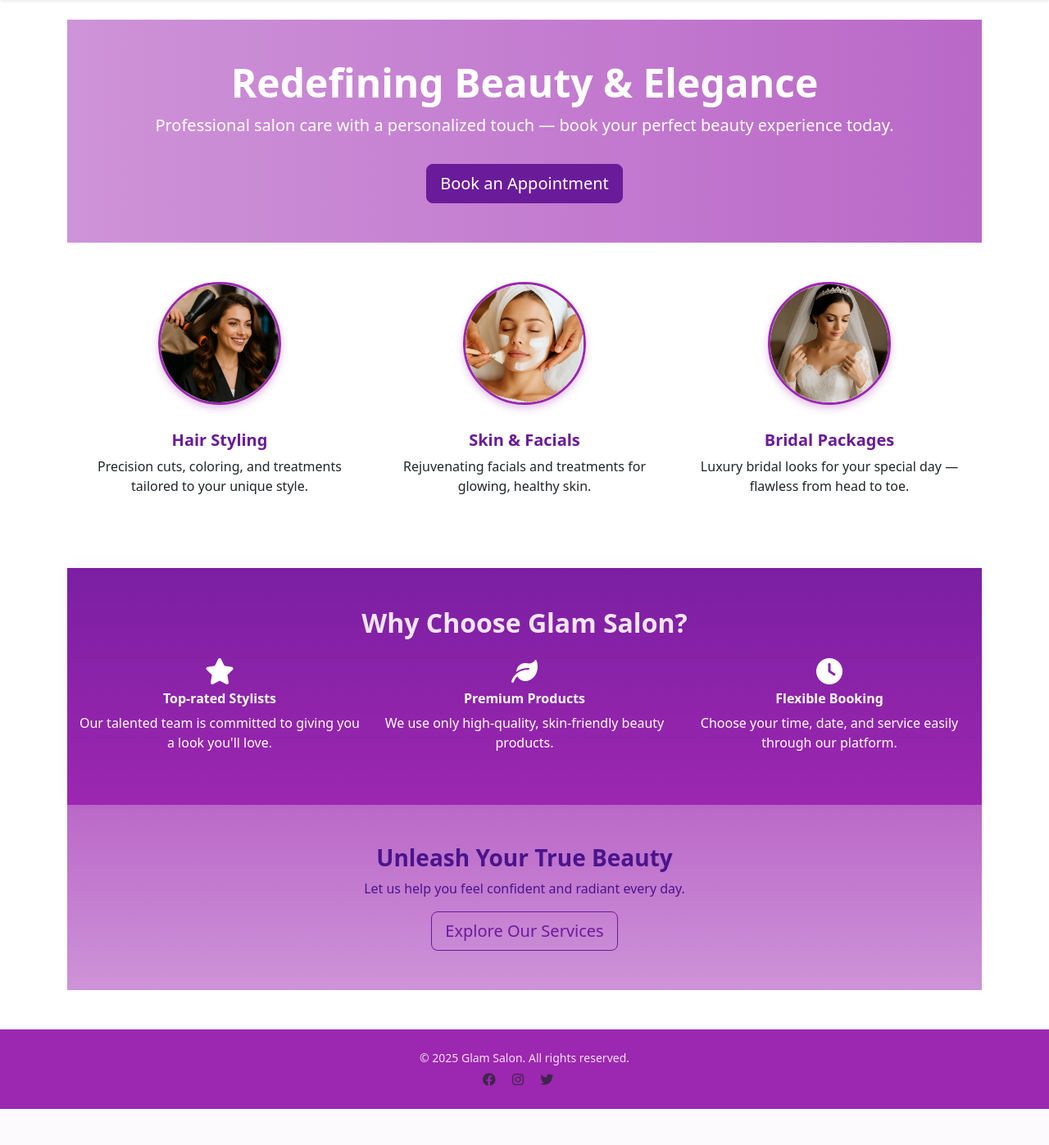
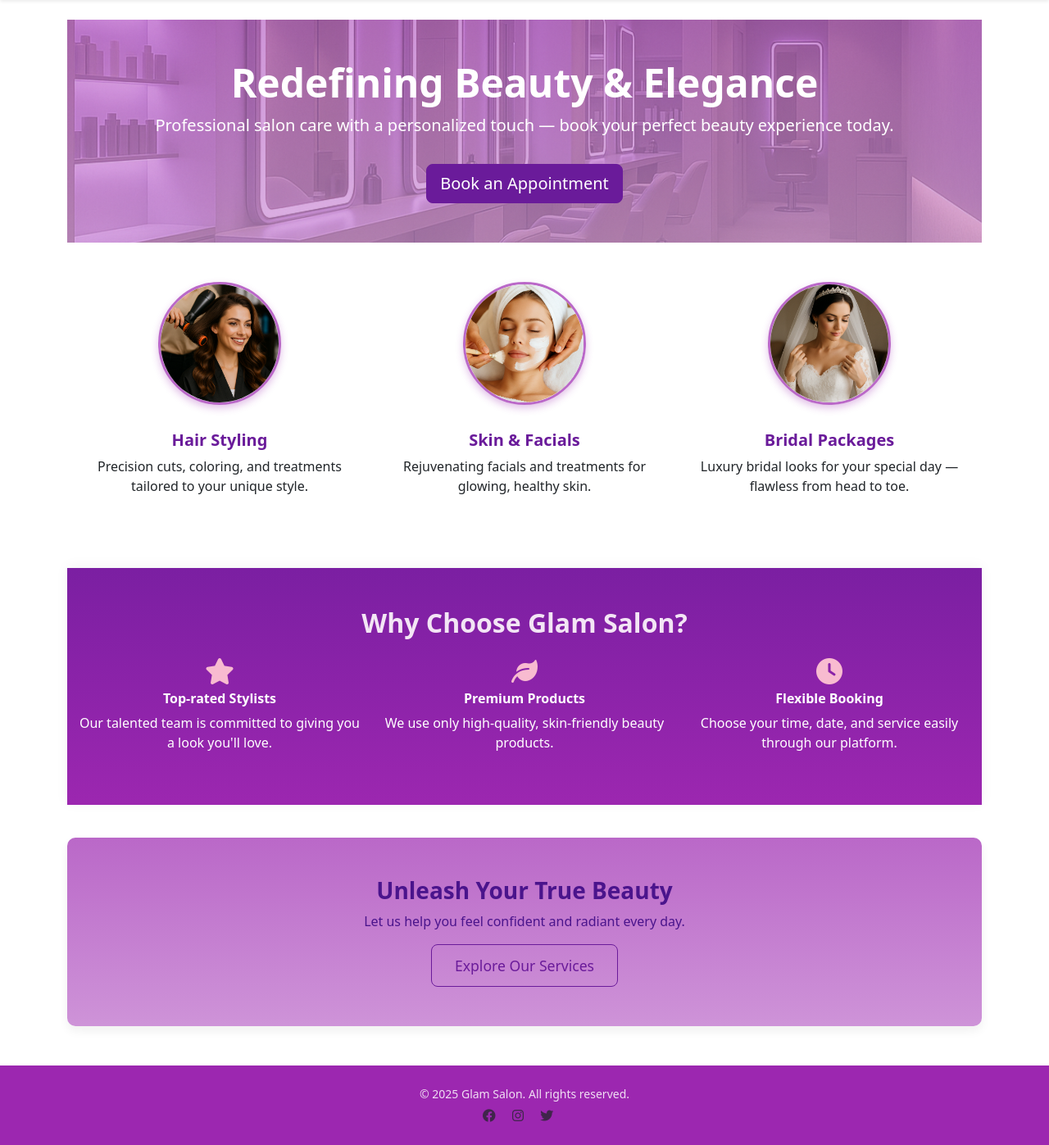
Before and after one commit to Tharushi-Perera/appointment_system, a Django app: page / in a window 1280 px wide. Shown: the part 85-1482 px from the top of the page at 82% size. Before the commit the page ends 1438 px from the top, so only its background shows below. Run offline with Django 3.2, Linux system fonts and the light colour scheme.

Commit message:
Updated the branch

```diff
--- a/core/settings.py
+++ b/core/settings.py
@@ -122,6 +122,8 @@
 # https://docs.djangoproject.com/en/3.2/howto/static-files/
 
 STATIC_URL = '/static/'
+STATICFILES_DIRS = [BASE_DIR / "static"]
+
 
 # Default primary key field type
 # https://docs.djangoproject.com/en/3.2/ref/settings/#default-auto-field
--- a/core/urls.py
+++ b/core/urls.py
@@ -1,25 +1,16 @@
-"""core URL Configuration
-
-The `urlpatterns` list routes URLs to views. For more information please see:
-    https://docs.djangoproject.com/en/3.2/topics/http/urls/
-Examples:
-Function views
-    1. Add an import:  from my_app import views
-    2. Add a URL to urlpatterns:  path('', views. Home, name='home')
-Class-based views
-    1. Add an import:  from other_app.views import Home
-    2. Add a URL to urlpatterns:  path('', Home.as_view(), name='home')
-Including another URLconf
-    1. Import the include() function: from django.urls import include, path
-    2. Add a URL to urlpatterns:  path('blog/', include('blog.urls'))
-"""
 from django.contrib import admin
 from django.urls import path, include
-import views
+from booking import views  # ✅ Make sure to import views from booking
+from django.conf import settings
+from django.conf.urls.static import static
 
 urlpatterns = [
     path('admin/', admin.site.urls),
     path('', include('booking.urls', namespace='booking')),
     path('', include('accounts.urls')),
-    path('', views.home, name='home'),
+    path('', views.home, name='home'),  # ✅ This should be from booking.views
 ]
+
+# ✅ This enables serving static files like CSS and images in development
+if settings.DEBUG:
+    urlpatterns += static(settings.STATIC_URL, document_root=settings.STATICFILES_DIRS[0])
--- a/static/css/style.css
+++ b/static/css/style.css
@@ -3,7 +3,7 @@
   width: 150px;
   height: 150px;
   object-fit: cover;
-  border: 3px solid #9c27b0;
+  border: 3px solid #ba68c8;
   box-shadow: 0 4px 10px rgba(156, 39, 176, 0.3);
   transition: transform 0.3s ease;
 }
@@ -34,9 +34,11 @@
 
 /* Footer styling */
 .custom-footer {
-  background-color: #9c27b0; /* matching with navbar */
+  background-color: #9c27b0;
   color: white;
+  padding-top: 20px;
 }
+
 
 .custom-footer a {
   color: #f3e5f5;
@@ -50,9 +52,12 @@
 
 /* Hero Banner Section */
 .hero-section {
-  background: linear-gradient(to right, #ce93d8, #ba68c8);
+  background: linear-gradient(rgba(186, 104, 200, 0.7), rgba(206, 147, 216, 0.7)),
+              url('../img/salon_hero.png') no-repeat center center;
+  background-size: cover;
   color: white;
-  padding: 80px 0;
+  padding: 100px 0;
+  text-align: center;
 }
 
 .hero-section h1 {
@@ -80,14 +85,16 @@
   background: linear-gradient(to bottom, #7b1fa2, #9c27b0);
   padding: 60px 0;
   color: white;
+  margin-bottom: 40px;
 }
+
 
 
 .why-us-section h2 {
   color: #f3e5f5;
 }
 
-why-us-section i {
+.why-us-section i {
   color: #f8bbd0;
   margin-bottom: 10px;
 }
@@ -95,6 +102,10 @@
 
 .why-us-section {
   box-shadow: 0 -2px 15px rgba(0, 0, 0, 0.05);
+}
+
+.why-us-section {
+  margin-bottom: 40px;
 }
 
 
@@ -126,9 +137,36 @@
   color: white;
 }
 
+.cta-section {
+  border-radius: 10px;
+  box-shadow: 0 4px 10px rgba(0, 0, 0, 0.05);
+}
+
 
 /* Service images style */
 .rounded-circle {
   border: 3px solid #9c27b0;
   box-shadow: 0 4px 10px rgba(156, 39, 176, 0.2);
 }
+
+/* Fix spacing under CTA */
+.cta-section {
+  background: linear-gradient(to bottom, #ba68c8, #ce93d8);
+  color: #4a148c;
+  padding: 60px 0;
+  margin-bottom: 40px;
+  border-radius: 10px;
+  box-shadow: 0 6px 12px rgba(0, 0, 0, 0.06);
+}
+
+/* Slightly larger CTA button */
+.cta-section .btn-outline-dark {
+  padding: 12px 28px;
+  font-size: 1.1rem;
+}
+
+/* Fix icon selector */
+.why-us-section i {
+  color: #f8bbd0;
+  margin-bottom: 10px;
+}
```
